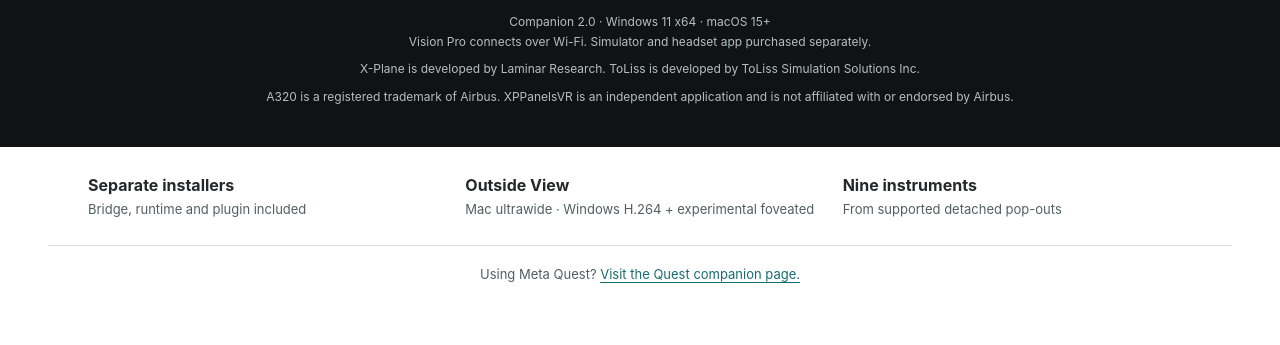
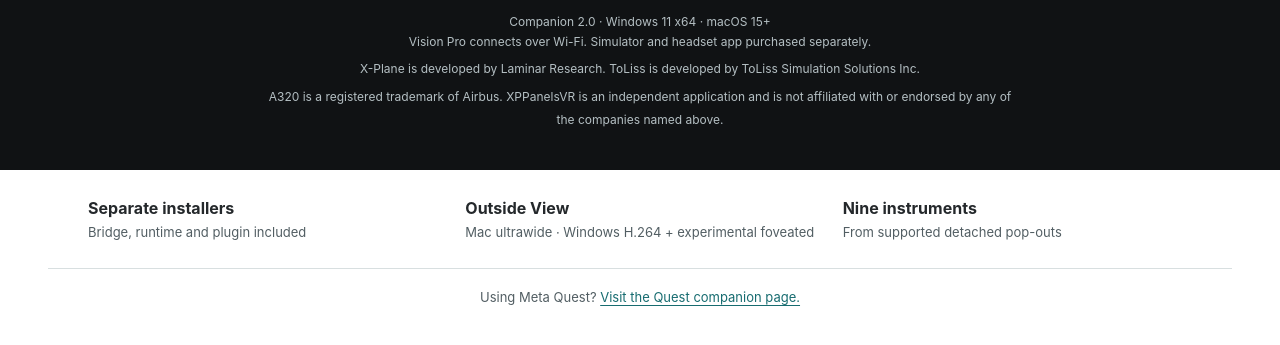
Before and after one commit to aldomm/XPPanelsVR-Companion, a plain HTML site: page index.html in a window 1280 px wide. Shown: the part 731-1076 px from the top of the page. Drawn offline with Linux system fonts and the light colour scheme; no server answers.

Commit message:
Extend affiliation disclaimer to all acknowledged companies

```diff
--- a/index.html
+++ b/index.html
@@ -34,7 +34,7 @@
       <p class="app-store-note">For your headset: <a href="https://apps.apple.com/us/app/xppanelsvr/id6818430025">download the latest XPPanelsVR 2.0 from the App Store</a>.</p>
       <p class="hero-note">Companion 2.0 · Windows 11 x64 · macOS 15+<br>Vision Pro connects over Wi-Fi. Simulator and headset app purchased separately.</p>
       <p class="developer-credit">X-Plane is developed by Laminar Research. ToLiss is developed by ToLiss Simulation Solutions Inc.</p>
-      <p class="developer-credit airbus-credit">A320 is a registered trademark of Airbus. XPPanelsVR is an independent application and is not affiliated with or endorsed by Airbus.</p>
+      <p class="developer-credit airbus-credit">A320 is a registered trademark of Airbus. XPPanelsVR is an independent application and is not affiliated with or endorsed by any of the companies named above.</p>
 
     </div>
   </section>
```
